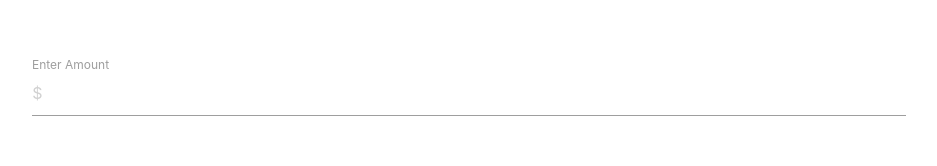
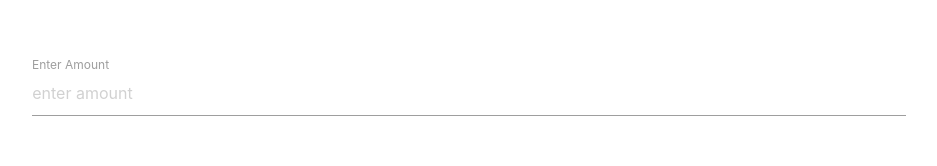
Before and after one commit to astral-clive/canmex, a React (Create React App) app: page / in a window 1280 px wide. Shown: the part 293-459 px from the top of the page, without its empty margins (171-1108 px from the left). Built offline with nearby package versions, Linux system fonts and the light colour scheme.

Commit message:
added regex for input

```diff
--- a/src/App.js
+++ b/src/App.js
@@ -22,10 +22,9 @@ export default class App extends Component {
 
   handleChangeInputValue(event) {
     // check for only numbers
-    // var reg = /(?=.*?\d)^\$?(([1-9]\d{0,2}(,\d{3})*)|\d+)?(\.\d{1,2})?$/;
-    // var valid = reg.test(event.target.value);
+    var reg = /(^[\d]+.\.[\d]{1,2}$)|(^[\d]+$)|(^[\d]+\.$)/;
+    var valid = reg.test(event.target.value);
     // console.log(valid);
-    let valid = true;
     if( valid ) {
       // grab values
       const inputValue = event.target.value;
--- a/src/components/MainInputs.js
+++ b/src/components/MainInputs.js
@@ -1,4 +1,4 @@
-import React, { Component } from 'react'
+import React, { Component } from 'react';
 
 export default class MainInputs extends Component {
   render() {
@@ -9,7 +9,7 @@ export default class MainInputs extends Component {
             <div className="col s12">
               <div className="input-field">
                 <input
-                  placeholder="$"
+                  placeholder="enter amount"
                   id="input_value"
                   type="text"
                   className="validate"
```
Also changed, not shown: 1 other file (tests, documents, lock files or other folders).
